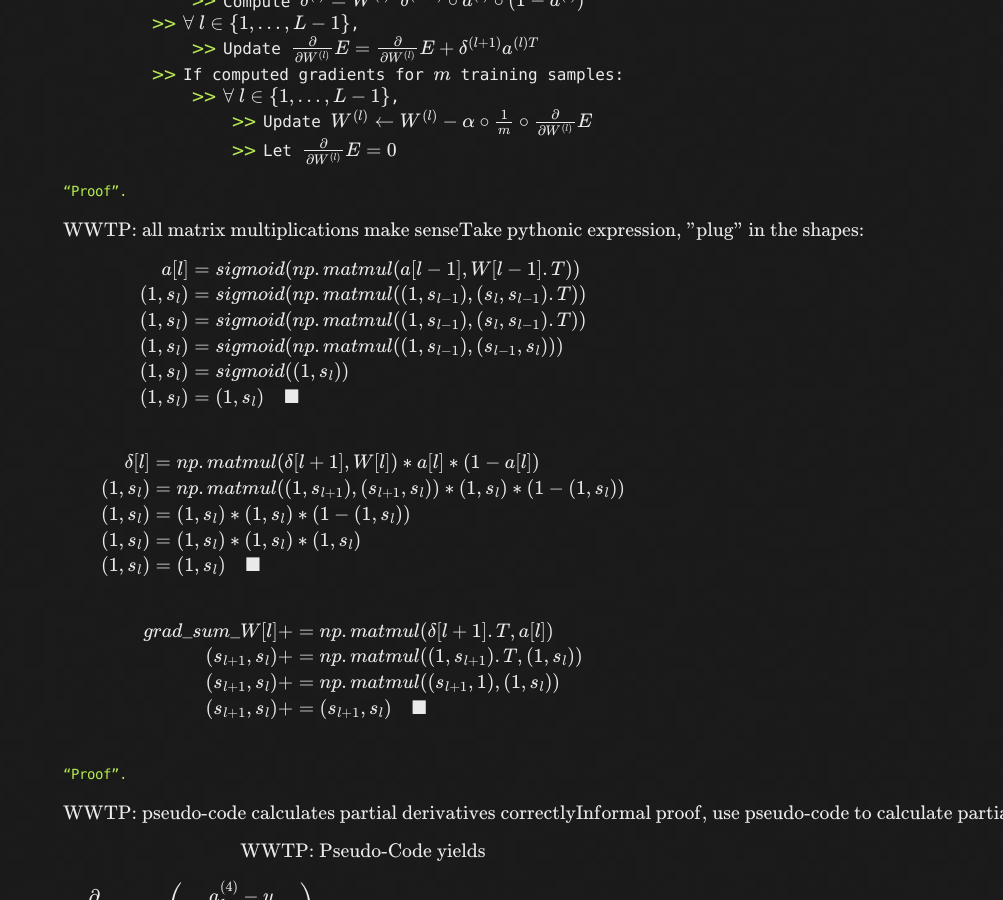
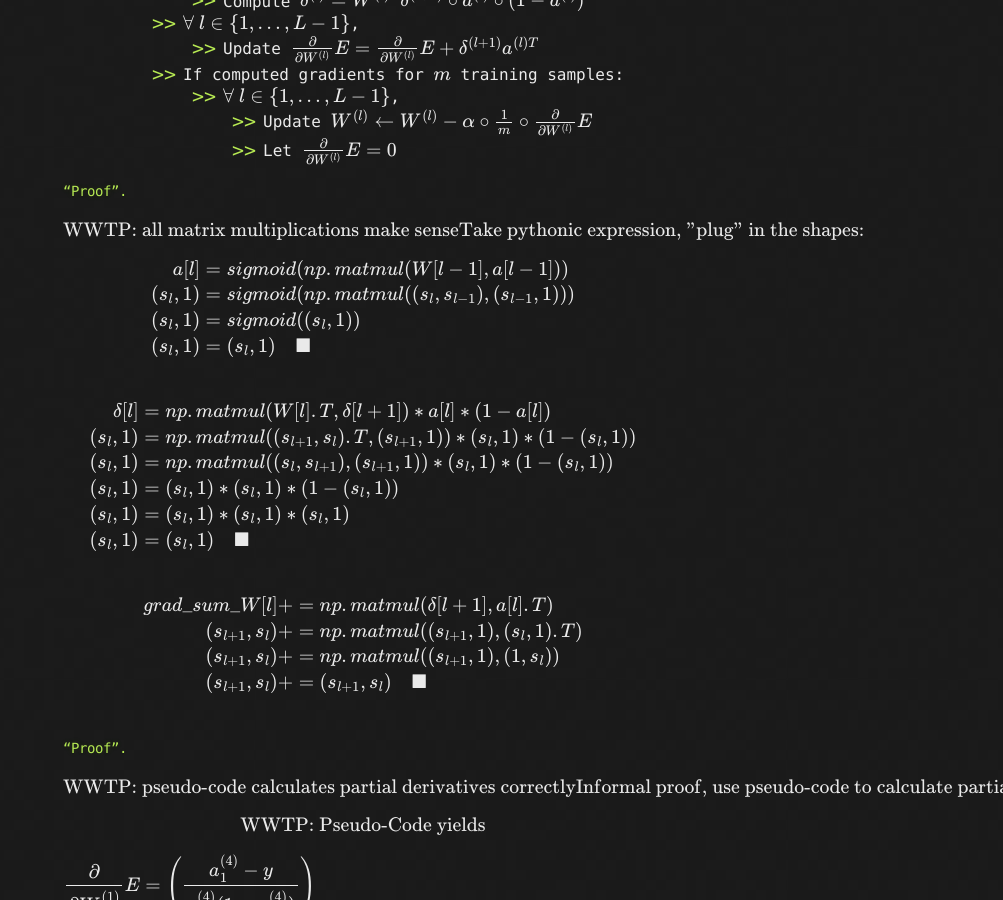
Before and after one commit to LivingProgram/ml-notes, a Jekyll site: the page built from index.md, in a window 1280 px wide and 900 px high, scrolled down 17941 px. Shown: the whole window, without its empty margins (277-1280 px from the left). Built offline with Jekyll 4.4.1, drawn with Linux system fonts in a browser that asks for light colours; our own code applies the rules of GitHub Pages for plain Markdown files; formulas are drawn with MathJax 3; the repository's description, which GitHub fills in, is left out.

Commit message:
update proof

```diff
--- a/index.md
+++ b/index.md
@@ -572,25 +572,24 @@ $$\text{WWTP: all matrix multiplications make sense} \\
 $$
 
 $$\begin{align}
-a[l] &= sigmoid(np.matmul(a[l-1],W[l-1].T)) \\
-(1,s_l) &= sigmoid(np.matmul((1,s_{l-1}),(s_l,s_{l-1}).T)) \\
-(1,s_l) &= sigmoid(np.matmul((1,s_{l-1}),(s_l,s_{l-1}).T)) \\
-(1,s_l) &= sigmoid(np.matmul((1,s_{l-1}),(s_{l-1},s_l))) \\
-(1,s_l) &= sigmoid((1,s_l)) \\
-(1,s_l) &= (1,s_l) \ \ \ \ \blacksquare\\\\
+a[l] &= sigmoid(np.matmul(W[l-1],a[l-1])) \\
+(s_l,1) &= sigmoid(np.matmul((s_l,s_{l-1}),(s_{l-1},1))) \\
+(s_l,1) &= sigmoid((s_l,1)) \\
+(s_l,1) &= (s_l,1) \ \ \ \ \blacksquare\\\\
 \end{align}$$
 
 $$\begin{align}
-\delta[l] &= np.matmul(\delta[l+1],W[l])*a[l]*(1-a[l]) \\
-(1,s_l) &= np.matmul((1,s_{l+1}),(s_{l+1},s_l))*(1,s_l)*(1-(1,s_l)) \\
-(1,s_l) &= (1,s_l)*(1,s_l)*(1-(1,s_l)) \\
-(1,s_l) &= (1,s_l)*(1,s_l)*(1,s_l) \\
-(1,s_l) &= (1,s_l) \ \ \ \ \blacksquare\\\\
+\delta[l] &= np.matmul(W[l].T,\delta[l+1])*a[l]*(1-a[l]) \\
+(s_l,1) &= np.matmul((s_{l+1},s_l).T,(s_{l+1},1))*(s_l,1)*(1-(s_l,1)) \\
+(s_l,1) &= np.matmul((s_l,s_{l+1}),(s_{l+1},1))*(s_l,1)*(1-(s_l,1)) \\
+(s_l,1) &= (s_l,1)*(s_l,1)*(1-(s_l,1)) \\
+(s_l,1) &= (s_l,1)*(s_l,1)*(s_l,1) \\
+(s_l,1) &= (s_l,1) \ \ \ \ \blacksquare\\\\
 \end{align}$$
 
 $$\begin{align}
-grad\_sum\_W[l] &+= np.matmul(\delta[l+1].T,a[l]) \\
-(s_{l+1},s_l) &+= np.matmul((1,s_{l+1}).T,(1,s_l)) \\
+grad\_sum\_W[l] &+= np.matmul(\delta[l+1],a[l].T) \\
+(s_{l+1},s_l) &+= np.matmul((s_{l+1},1),(s_l,1).T) \\
 (s_{l+1},s_l) &+= np.matmul((s_{l+1},1),(1,s_l)) \\
 (s_{l+1},s_l) &+= (s_{l+1},s_l) \ \ \ \ \blacksquare\\\\
 \end{align}$$
```
